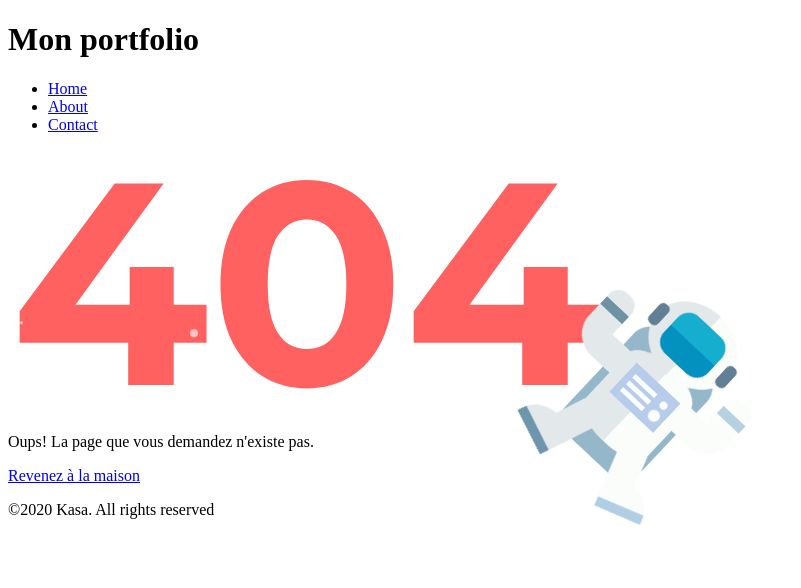
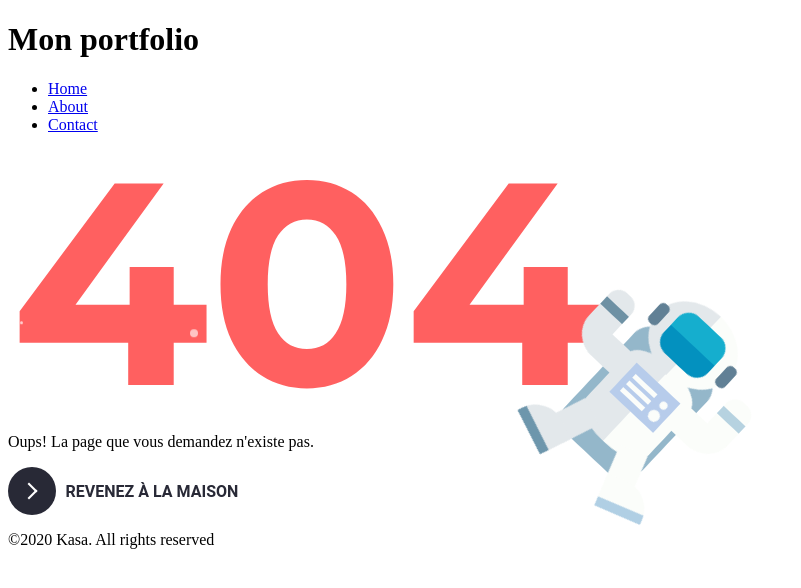
Before and after one commit to Vinny031/OPENCLASSROOMS_P8, a React (Vite) app: page /error in a window 1280 px wide. Shown: the top 588 px of the page, without its empty margins (0-801 px from the left). Built offline with nearby package versions, Linux system fonts and the light colour scheme.

Commit message:
Modification du bouton retour vers la Homepage de la page Error.

```diff
--- a/src/pages/Error/index.jsx
+++ b/src/pages/Error/index.jsx
@@ -11,7 +11,7 @@ const Error = () => {
   }, []);
 
     return (
-        <div className="error_body">
+        <>
             <Header />
             <div className="box-of-star1">
                 <div className="star star-position1"></div>
@@ -71,7 +71,7 @@ const Error = () => {
                 </Link>
             </div>
             <Footer />
-        </div>
+        </>
     )
 };
 
--- a/src/styles/components/comeBackButton.scss
+++ b/src/styles/components/comeBackButton.scss
@@ -7,9 +7,9 @@ $text-color: #282936;
 $text-hover-color: #fff;
 $transition-timing: cubic-bezier(0.65, 0, 0.076, 1);
 
-button {
+.come-back-button {
   position: relative;
-  display: inline-block;
+  display: inline-flex;
   cursor: pointer;
   outline: none;
   border: 0;
@@ -19,10 +19,10 @@ button {
   padding: 0;
   font-size: inherit;
   font-family: inherit;
-
-  &.come-back-button {
-    width: 12rem;
+  width: 16rem;
   height: auto;
+  z-index: 10;
+  white-space: nowrap;
 
   .circle {
     transition: all 0.45s $transition-timing;
@@ -33,8 +33,26 @@ button {
     height: $circle-size;
     background: $circle-background;
     border-radius: 1.625rem;
+  }
 
-      .icon {
+  .come-back-button-text {
+    transition: all 0.45s $transition-timing;
+    position: absolute;
+    top: 0;
+    left: 0;
+    right: 0;
+    bottom: 0;
+    padding: 0.75rem 0;
+    margin: 0 0 0 2rem;
+    color: $text-color;
+    font-weight: 700;
+    line-height: 1.6;
+    text-align: center;
+    text-transform: uppercase;
+    font-family: roboto;
+  }
+
+  .circle .icon {
     transition: all 0.45s $transition-timing;
     position: absolute;
     top: 0;
@@ -62,24 +80,6 @@ button {
       }
     }
   }
-    }
-
-    .come-back-button-text {
-      transition: all 0.45s $transition-timing;
-      position: absolute;
-      top: 0;
-      left: 0;
-      right: 0;
-      bottom: 0;
-      padding: 0.75rem 0;
-      margin: 0 0 0 1.85rem;
-      color: $text-color;
-      font-weight: 700;
-      line-height: 1.6;
-      text-align: center;
-      text-transform: uppercase;
-    }
-  }
 
   &:hover {
     .circle {
```
Lines whose indentation alone changed are shown as unchanged.
